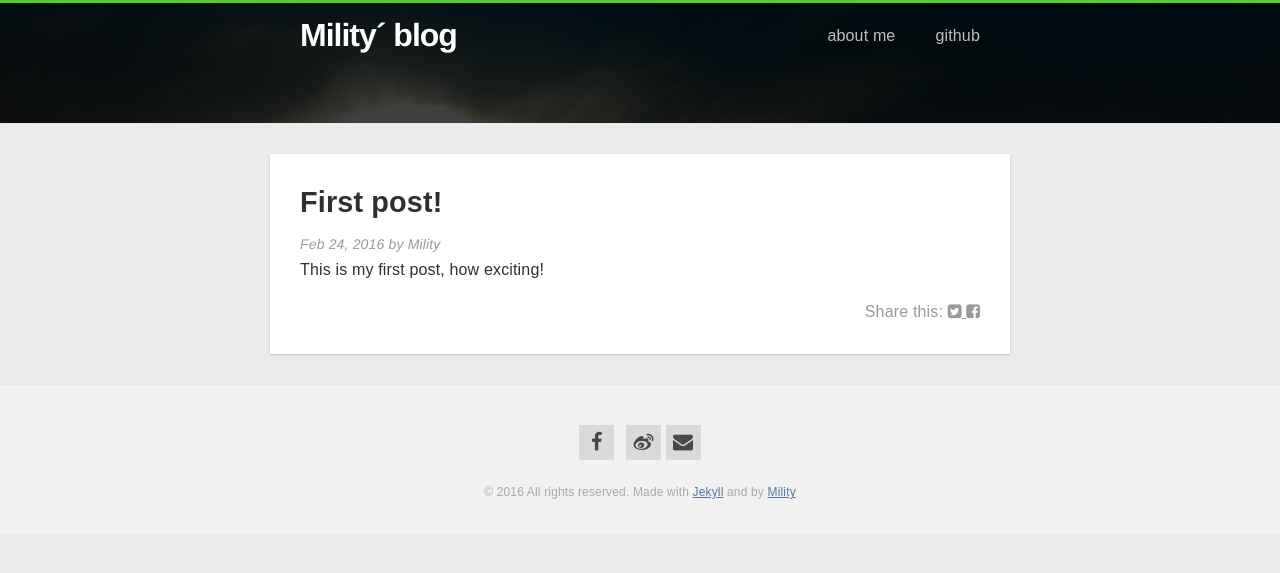
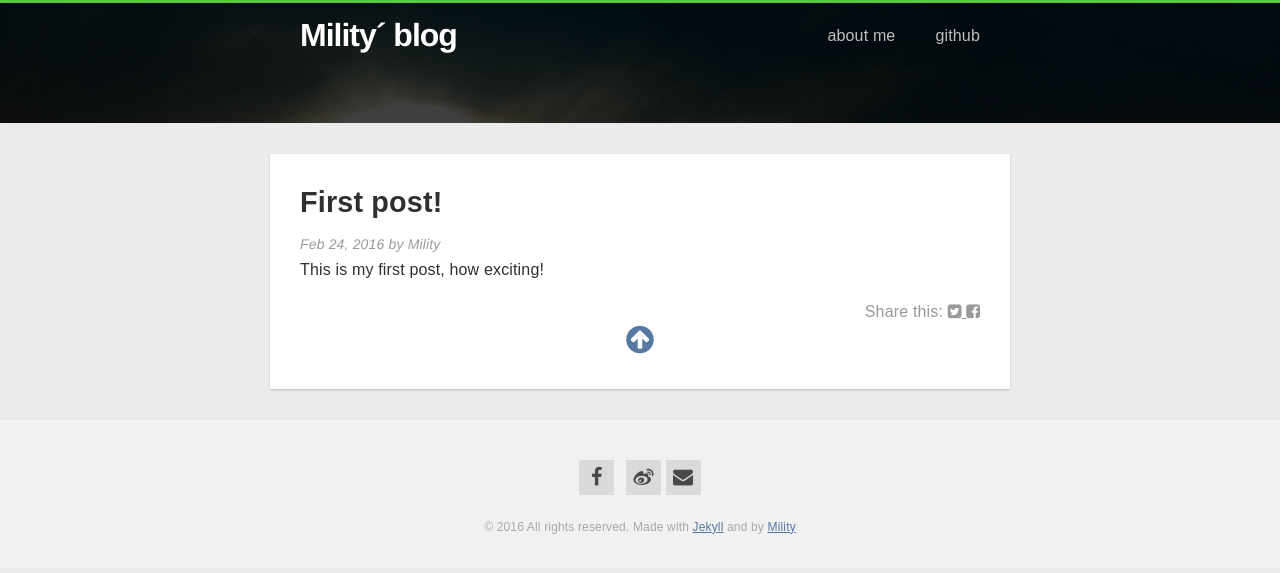
Before and after one commit to Mility/Mility.github.io, a Jekyll site: the page built from _posts/2016-02-24-first-post.md, in a window 1280 px wide. Shown: the top 573 px of the page. Built offline with Jekyll 4.4.1, drawn with Linux system fonts in a browser that asks for light colours; nearby versions of some CDN libraries.

Commit message:
Update post.html

```diff
--- a/_layouts/post.html
+++ b/_layouts/post.html
@@ -2,7 +2,6 @@
 layout: default
 slug: single
 ---
-
 <article class="post container card">
   <header class="post-header">
     <h1 class="post-title">{{ page.title }}</h1>
@@ -34,5 +33,11 @@ slug: single
 
     {% include comments.html %}
 
-    <!--{% include backtotop.html %}-->
+    <div align="center">
+  	<a href="#">
+  	<i class="fa fa-arrow-circle-up fa-2x"></i>
+  	</a>
+  </div>
+
+  </div>
 </article>
```
